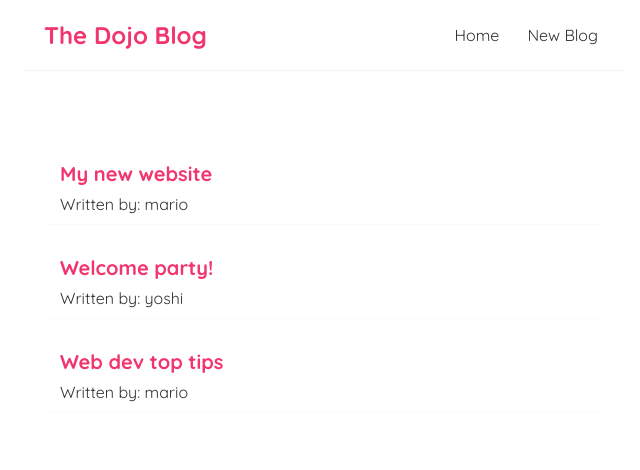
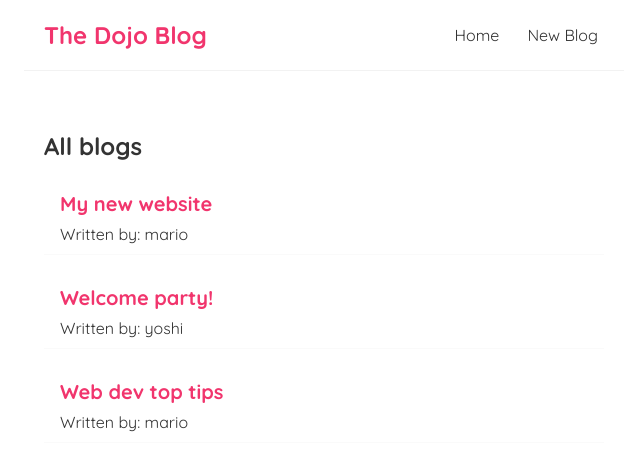
Before and after one commit to mostmojo/dojo-blog, a React (Create React App) app: page / in a window 1280 px wide. Shown: the top 470 px of the page, without its empty margins (316-956 px from the left). Built offline with nearby package versions, Linux system fonts and the light colour scheme.

Commit message:
Add desctructured BlogList component

```diff
--- /dev/null
+++ b/src/BlogList.js
@@ -0,0 +1,19 @@
+const BlogList = ({ blogs, title }) => {
+  // without destructuring, you pass props as an argument and get the blogs using props.blogs. With destructuring there's no need
+  // const  blogs = props.blogs;
+  // const title = props.title;
+
+  return (
+    <div className="blog-list">
+      <h2>{title}</h2>
+      {blogs.map((blog) => (
+        <div className="blog-preview" key={blog.id}>
+          <h2>{blog.title}</h2>
+          <p>Written by: {blog.author}</p>
+        </div>
+      ))}
+    </div>
+   );
+  }
+
+export default BlogList;
--- a/src/Home.js
+++ b/src/Home.js
@@ -1,4 +1,5 @@
 import { useState } from 'react';
+import BlogList from './BlogList';
 
 const Home = () => {
   const [blogs, setBlogs] = useState([
@@ -9,12 +10,8 @@ const Home = () => {
 
   return (
     <div className="home">
-      {blogs.map((blog) => (
-        <div className="blog-preview" key={blog.id}>
-          <h2>{blog.title}</h2>
-          <p>Written by: {blog.author}</p>
-        </div>
-      ))}
+      {/* Pass blogs object from line 5 as a prop and store it in a variable called blogs */}
+      <BlogList blogs={blogs} title="All blogs" />
     </div>
    );
 }
```
